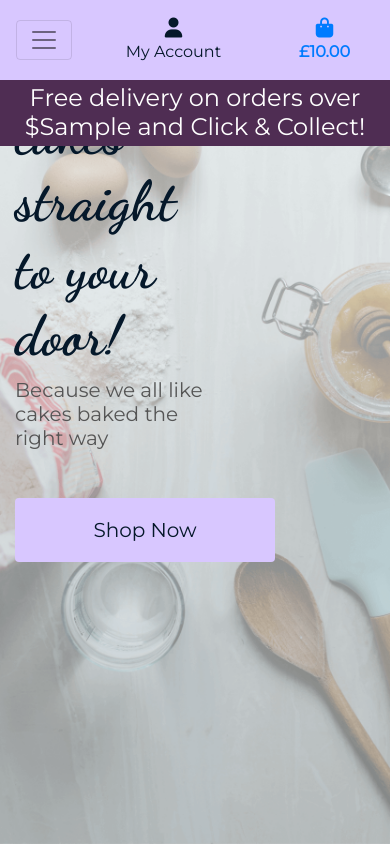
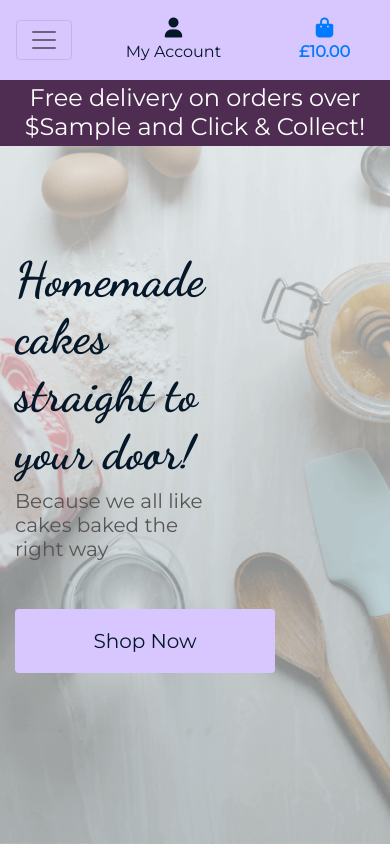
Before and after one commit to Dhracko/bakers_cake, a Django app: template home/templates/home/index.html in a window 390 px wide. Run offline with Django 3.2, Linux system fonts and the light colour scheme; the template is opened without the code that fills it: most values are stand-ins (such as "Sample title", 1, 10 or a date in 2020); some libraries are stand-ins or nearby versions.

Commit message:
Added screen size compativility display for Galaxy Fold phones screen

```diff
--- a/static/css/base.css
+++ b/static/css/base.css
@@ -88,3 +88,28 @@ body {
         padding-top: 164px;
     }
 }
+
+/* padding the top a bit when navbar is collapsed on mobile */
+@media (max-width: 991px) {
+    .header-container {
+        padding-top: 134px;
+    }
+
+    body {
+        height: calc(100vh - 140px);
+    }
+
+    .display-4 {
+    font-size: 3rem;
+    }
+}
+
+@media (max-width: 310px){
+    .header-container {
+        padding-top: 190px;
+    }
+
+    .display-4 {
+    font-size: 2rem;
+    }
+}
```
